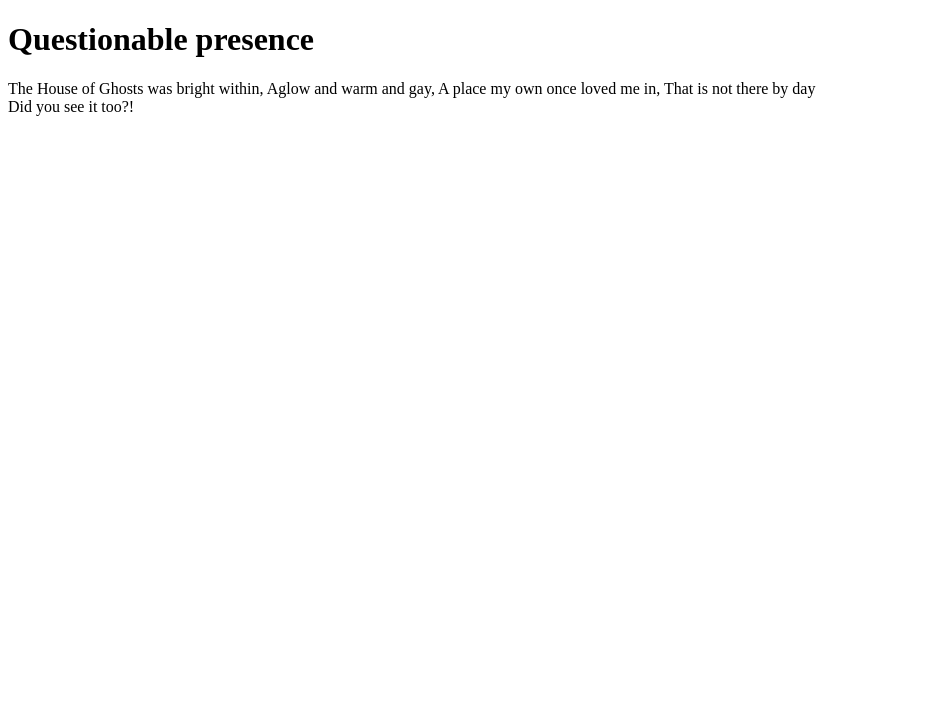
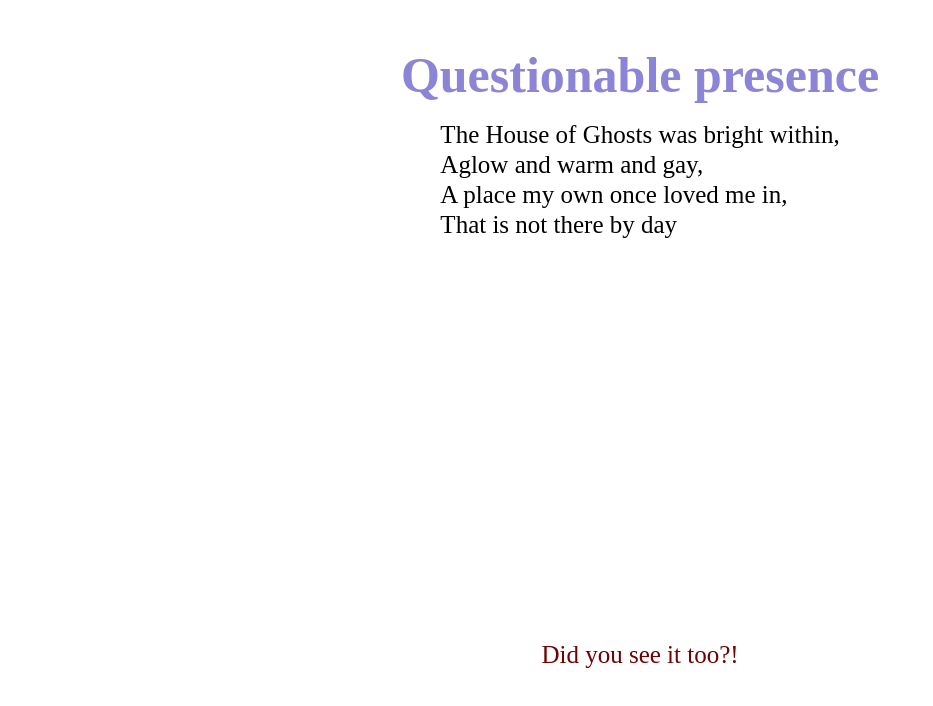
Before and after one commit to newPerson-tech/hm5, a plain HTML site: page index.html in a window 1280 px wide. Shown: the whole page, without its empty margins (0-933 px from the left). Drawn offline with Linux system fonts and the light colour scheme.

Commit message:
basic css styles now

```diff
--- a/index.html
+++ b/index.html
@@ -15,18 +15,19 @@
         </h1>
         <main class="main-part">
             <div class="content">
-                The House of Ghosts was bright within,
+                The House of Ghosts was bright within, <br>
 
-                Aglow and warm and gay,
+                Aglow and warm and gay,<br>
 
-                A place my own once loved me in,
+                A place my own once loved me in,<br>
 
                 That is not there by day
             </div>
         </main>
         <section class="section-part">
             <div class="div-ghost">
-
+                I am ghost. <br> I talk to you.<br> But you can't hear me.<br> I shove you.<br> But you can't feel
+                me.<br> I look at you. <br> But you can't see me.<br> I'm invisible
             </div>
         </section>
         <footer class="reasonable-question">
--- a/styles.css
+++ b/styles.css
@@ -0,0 +1,34 @@
+* {
+    margin: 0;
+    padding: 0;
+}
+
+.container {
+    display: flex;
+    flex-direction: column;
+    justify-content: center;
+    align-items: center;
+    margin: 10px 10px;
+    padding: 20px 20px;
+    font-size: 25px;
+    line-height: 1.2em;
+}
+
+.fancy-heading {
+    margin: 10px 10px;
+    padding: 20px 20px;
+    color: rgba(111, 103, 205, 0.8);
+}
+
+.reasonable-question {
+    margin: 10px 10px;
+    padding: 10px 10px;
+    color: rgb(110, 2, 2);
+}
+
+.div-ghost {
+    margin: 40px 10px;
+    padding: 30px 20px;
+    color: rgb(26, 144, 229);
+    visibility: hidden;
+}
```
